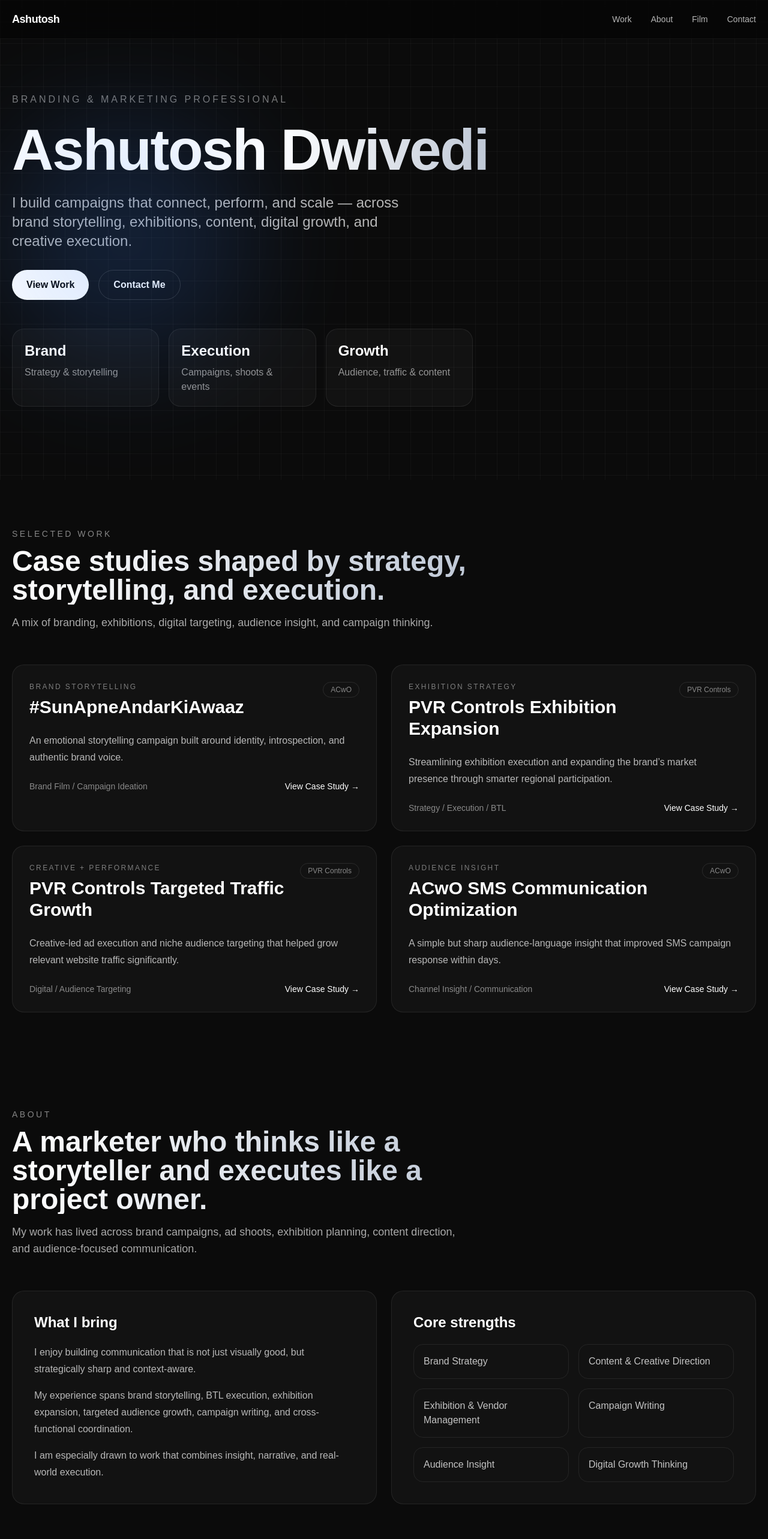
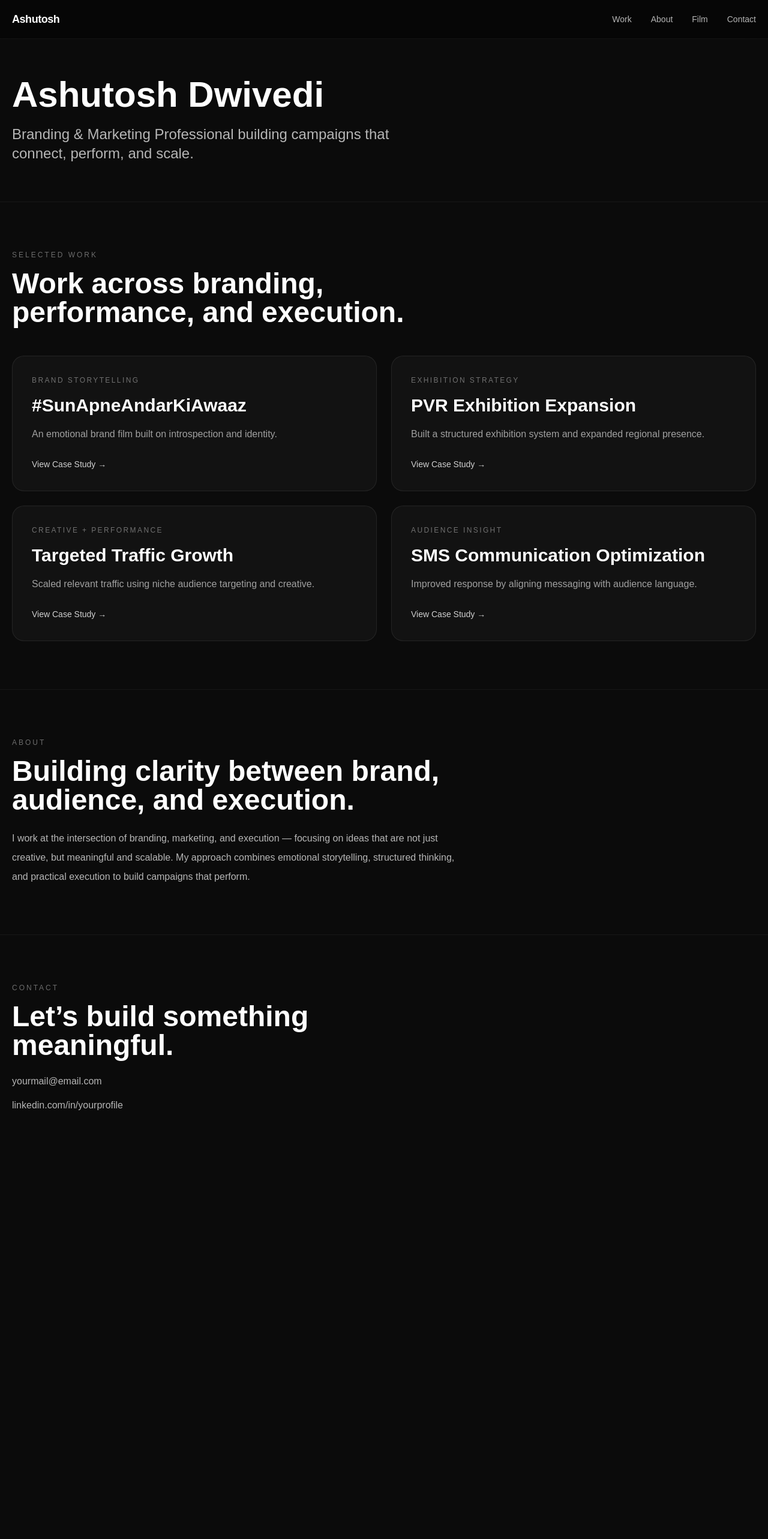
Before and after one commit to Ashutoshdwi/Ashutosh_Branding_Marketing_Professional, a Next.js app: page / in a window 1280 px wide. Shown: the top 2566 px of the page at 60% size. After the commit the page ends 1935 px from the top, so only its background shows below. Built offline with nearby package versions, Linux system fonts and the light colour scheme.

Commit message:
Update page.tsx

```diff
--- a/app/page.tsx
+++ b/app/page.tsx
@@ -1,214 +1,187 @@
 import Navbar from "../components/Navbar";
-import SectionHeading from "../components/SectionHeading";
-import CaseCard from "../components/CaseCard";
-import StatCard from "../components/StatCard";
-import { caseStudies } from "../data/caseStudies";
+import Link from "next/link";
 
 export default function Home() {
   return (
-    <main className="relative overflow-hidden">
+    <main className="min-h-screen">
       <Navbar />
 
-      <section className="relative min-h-screen flex items-center grid-bg">
-        <div className="hero-glow top-[18%] left-[10%]" />
-        <div className="container-main pt-28 md:pt-32 pb-16 md:pb-24">
-          <div className="max-w-4xl">
-            <p className="text-sm md:text-base uppercase tracking-[0.25em] text-white/45 mb-6">
-              Branding & Marketing Professional
+      {/* HERO */}
+      <section className="pt-28 md:pt-32 pb-16 border-b border-white/5">
+        <div className="container-main">
+          <h1 className="text-4xl md:text-6xl font-bold leading-tight max-w-3xl">
+            Ashutosh Dwivedi
+          </h1>
+
+          <p className="mt-5 text-lg md:text-2xl text-white/70 max-w-2xl leading-8">
+            Branding & Marketing Professional building campaigns that connect,
+            perform, and scale.
+          </p>
+        </div>
+      </section>
+
+      {/* WORK */}
+      <section className="section-space">
+        <div className="container-main">
+
+          <div className="mb-12">
+            <p className="text-xs uppercase tracking-[0.25em] text-white/40 mb-4">
+              Selected Work
             </p>
 
-            <h1 className="text-5xl md:text-7xl lg:text-8xl font-bold leading-[0.98] tracking-tight">
-              Ashutosh <span className="gradient-text">Dwivedi</span>
-            </h1>
+            <h2 className="text-3xl md:text-5xl font-bold leading-tight max-w-2xl">
+              Work across branding, performance, and execution.
+            </h2>
+          </div>
 
-            <p className="mt-6 max-w-2xl text-lg md:text-2xl text-white/70 leading-8">
-              I build campaigns that connect, perform, and scale — across brand
-              storytelling, exhibitions, content, digital growth, and creative
-              execution.
+          <div className="grid grid-cols-1 md:grid-cols-2 gap-6">
+
+            {/* ACWO */}
+            <Link
+              href="/work/acwo-inner-voice"
+              className="group card-dark p-6 md:p-8 transition hover:border-white/20"
+            >
+              <p className="text-xs uppercase tracking-[0.2em] text-white/40 mb-4">
+                Brand Storytelling
+              </p>
+
+              <h3 className="text-2xl md:text-3xl font-semibold mb-4">
+                #SunApneAndarKiAwaaz
+              </h3>
+
+              <p className="text-white/60 leading-7 mb-6">
+                An emotional brand film built on introspection and identity.
+              </p>
+
+              <span className="text-sm text-white/80 group-hover:underline">
+                View Case Study →
+              </span>
+            </Link>
+
+            {/* PVR EXHIBITION */}
+            <Link
+              href="/work/pvr-exhibitions"
+              className="group card-dark p-6 md:p-8 transition hover:border-white/20"
+            >
+              <p className="text-xs uppercase tracking-[0.2em] text-white/40 mb-4">
+                Exhibition Strategy
+              </p>
+
+              <h3 className="text-2xl md:text-3xl font-semibold mb-4">
+                PVR Exhibition Expansion
+              </h3>
+
+              <p className="text-white/60 leading-7 mb-6">
+                Built a structured exhibition system and expanded regional presence.
+              </p>
+
+              <span className="text-sm text-white/80 group-hover:underline">
+                View Case Study →
+              </span>
+            </Link>
+
+            {/* TRAFFIC */}
+            <Link
+              href="/work/pvr-traffic-growth"
+              className="group card-dark p-6 md:p-8 transition hover:border-white/20"
+            >
+              <p className="text-xs uppercase tracking-[0.2em] text-white/40 mb-4">
+                Creative + Performance
+              </p>
+
+              <h3 className="text-2xl md:text-3xl font-semibold mb-4">
+                Targeted Traffic Growth
+              </h3>
+
+              <p className="text-white/60 leading-7 mb-6">
+                Scaled relevant traffic using niche audience targeting and creative.
+              </p>
+
+              <span className="text-sm text-white/80 group-hover:underline">
+                View Case Study →
+              </span>
+            </Link>
+
+            {/* SMS */}
+            <Link
+              href="/work/acwo-sms-optimization"
+              className="group card-dark p-6 md:p-8 transition hover:border-white/20"
+            >
+              <p className="text-xs uppercase tracking-[0.2em] text-white/40 mb-4">
+                Audience Insight
+              </p>
+
+              <h3 className="text-2xl md:text-3xl font-semibold mb-4">
+                SMS Communication Optimization
+              </h3>
+
+              <p className="text-white/60 leading-7 mb-6">
+                Improved response by aligning messaging with audience language.
+              </p>
+
+              <span className="text-sm text-white/80 group-hover:underline">
+                View Case Study →
+              </span>
+            </Link>
+
+          </div>
+        </div>
+      </section>
+
+      {/* ABOUT */}
+      <section className="section-space border-t border-white/5">
+        <div className="container-main">
+          <div className="max-w-3xl">
+            <p className="text-xs uppercase tracking-[0.25em] text-white/40 mb-4">
+              About
             </p>
 
-            <div className="mt-8 flex flex-col sm:flex-row gap-4">
+            <h2 className="text-3xl md:text-5xl font-bold leading-tight mb-6">
+              Building clarity between brand, audience, and execution.
+            </h2>
+
+            <p className="text-white/70 leading-8">
+              I work at the intersection of branding, marketing, and execution —
+              focusing on ideas that are not just creative, but meaningful and scalable.
+              My approach combines emotional storytelling, structured thinking, and
+              practical execution to build campaigns that perform.
+            </p>
+          </div>
+        </div>
+      </section>
+
+      {/* CONTACT */}
+      <section id="contact" className="section-space border-t border-white/5">
+        <div className="container-main">
+          <div className="max-w-2xl">
+            <p className="text-xs uppercase tracking-[0.25em] text-white/40 mb-4">
+              Contact
+            </p>
+
+            <h2 className="text-3xl md:text-5xl font-bold leading-tight mb-6">
+              Let’s build something meaningful.
+            </h2>
+
+            <div className="space-y-4 text-white/70">
               <a
-                href="#work"
-                className="inline-flex items-center justify-center rounded-full bg-white text-black px-6 py-3 font-semibold"
+                href="mailto:yourmail@email.com"
+                className="block hover:text-white"
               >
-                View Work
+                yourmail@email.com
               </a>
+
               <a
-                href="#contact"
-                className="inline-flex items-center justify-center rounded-full border border-white/15 px-6 py-3 font-semibold text-white"
+                href="https://linkedin.com/in/yourprofile"
+                target="_blank"
+                className="block hover:text-white"
               >
-                Contact Me
+                linkedin.com/in/yourprofile
               </a>
-            </div>
-
-            <div className="mt-12 grid grid-cols-1 sm:grid-cols-3 gap-4 max-w-3xl">
-              <div className="card-dark p-5">
-                <div className="text-2xl font-bold">Brand</div>
-                <div className="text-white/55 mt-2">Strategy & storytelling</div>
-              </div>
-              <div className="card-dark p-5">
-                <div className="text-2xl font-bold">Execution</div>
-                <div className="text-white/55 mt-2">Campaigns, shoots & events</div>
-              </div>
-              <div className="card-dark p-5">
-                <div className="text-2xl font-bold">Growth</div>
-                <div className="text-white/55 mt-2">Audience, traffic & content</div>
-              </div>
             </div>
           </div>
         </div>
       </section>
 
-      <section id="work" className="section-space">
-        <div className="container-main">
-          <SectionHeading
-            eyebrow="Selected Work"
-            title="Case studies shaped by strategy, storytelling, and execution."
-            description="A mix of branding, exhibitions, digital targeting, audience insight, and campaign thinking."
-          />
-
-          <div className="grid grid-cols-1 md:grid-cols-2 gap-6">
-            {caseStudies.map((item) => (
-              <CaseCard key={item.slug} data={item} />
-            ))}
-          </div>
-        </div>
-      </section>
-
-      <section id="about" className="section-space">
-        <div className="container-main">
-          <SectionHeading
-            eyebrow="About"
-            title="A marketer who thinks like a storyteller and executes like a project owner."
-            description="My work has lived across brand campaigns, ad shoots, exhibition planning, content direction, and audience-focused communication."
-          />
-
-          <div className="grid grid-cols-1 lg:grid-cols-2 gap-6">
-            <div className="card-dark p-7 md:p-9">
-              <h3 className="text-2xl font-bold mb-5">What I bring</h3>
-              <div className="space-y-4 text-white/70 leading-7">
-                <p>
-                  I enjoy building communication that is not just visually good,
-                  but strategically sharp and context-aware.
-                </p>
-                <p>
-                  My experience spans brand storytelling, BTL execution,
-                  exhibition expansion, targeted audience growth, campaign
-                  writing, and cross-functional coordination.
-                </p>
-                <p>
-                  I am especially drawn to work that combines insight, narrative,
-                  and real-world execution.
-                </p>
-              </div>
-            </div>
-
-            <div className="card-dark p-7 md:p-9">
-              <h3 className="text-2xl font-bold mb-5">Core strengths</h3>
-              <div className="grid grid-cols-1 sm:grid-cols-2 gap-4 text-white/75">
-                <div className="soft-border rounded-2xl p-4">Brand Strategy</div>
-                <div className="soft-border rounded-2xl p-4">
-                  Content & Creative Direction
-                </div>
-                <div className="soft-border rounded-2xl p-4">
-                  Exhibition & Vendor Management
-                </div>
-                <div className="soft-border rounded-2xl p-4">
-                  Campaign Writing
-                </div>
-                <div className="soft-border rounded-2xl p-4">
-                  Audience Insight
-                </div>
-                <div className="soft-border rounded-2xl p-4">
-                  Digital Growth Thinking
-                </div>
-              </div>
-            </div>
-          </div>
-        </div>
-      </section>
-
-      <section className="section-space">
-        <div className="container-main">
-          <SectionHeading
-            eyebrow="Impact Snapshot"
-            title="Work measured through attention, traction, and better execution."
-          />
-
-          <div className="grid grid-cols-1 md:grid-cols-2 lg:grid-cols-4 gap-5">
-            <StatCard value="Millions" label="Organic campaign views" />
-            <StatCard value="3–4K → 12–13K" label="Website traffic growth" />
-            <StatCard value="Multi-city" label="Expanded exhibition presence" />
-            <StatCard value="Brand + Film" label="Creative cross-functionality" />
-          </div>
-        </div>
-      </section>
-
-      <section id="film" className="section-space">
-        <div className="container-main">
-          <SectionHeading
-            eyebrow="Film & Creative"
-            title="Beyond marketing — creative writing, ad-shoot exposure, and production understanding."
-            description="A strong part of my work sits at the intersection of brand communication and screen storytelling."
-          />
-
-          <div className="grid grid-cols-1 md:grid-cols-3 gap-6">
-            <div className="card-dark p-6">
-              <h3 className="text-xl font-bold mb-3">Screenwriting</h3>
-              <p className="text-white/65 leading-7">
-                Worked on launch campaign ads focused on establishing brand tone
-                while communicating product features clearly.
-              </p>
-            </div>
-
-            <div className="card-dark p-6">
-              <h3 className="text-xl font-bold mb-3">On-set Assistance</h3>
-              <p className="text-white/65 leading-7">
-                Assisted directors on ad film sets and developed practical
-                understanding of shoot flow, coordination, and execution.
-              </p>
-            </div>
-
-            <div className="card-dark p-6">
-              <h3 className="text-xl font-bold mb-3">Pre & Post Knowledge</h3>
-              <p className="text-white/65 leading-7">
-                Familiar with scripting, prep, shot thinking, and how edits shape
-                the final communication outcome.
-              </p>
-            </div>
-          </div>
-        </div>
-      </section>
-
-      <section id="contact" className="section-space">
-        <div className="container-main">
-          <div className="card-dark p-7 md:p-10">
-            <SectionHeading
-              eyebrow="Contact"
-              title="Let’s build something meaningful."
-              description="Open to branding, marketing, content, campaign, and creative opportunities."
-            />
-
-            <div className="grid grid-cols-1 md:grid-cols-3 gap-5 text-white/75">
-              <div className="soft-border rounded-2xl p-5">
-                <div className="text-white/45 text-sm mb-2">Email</div>
-                <div className="font-semibold">drashu211@gmail.com</div>
-              </div>
-
-              <div className="soft-border rounded-2xl p-5">
-                <div className="text-white/45 text-sm mb-2">Mobile</div>
-                <div className="font-semibold">+91 9137421600</div>
-              </div>
-
-              <div className="soft-border rounded-2xl p-5">
-                <div className="text-white/45 text-sm mb-2">Location</div>
-                <div className="font-semibold">India</div>
-              </div>
-            </div>
-          </div>
-        </div>
-      </section>
     </main>
   );
 }
```
